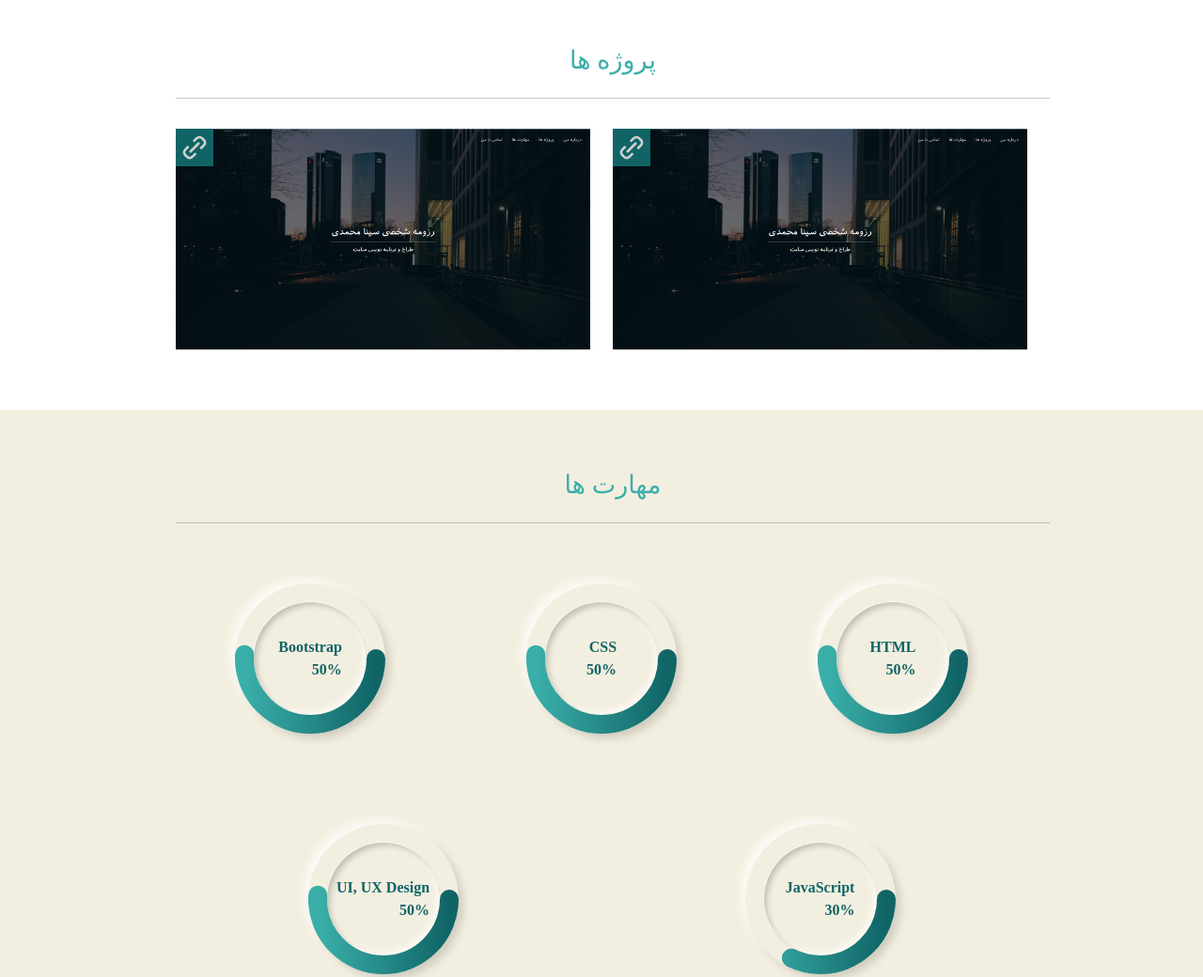
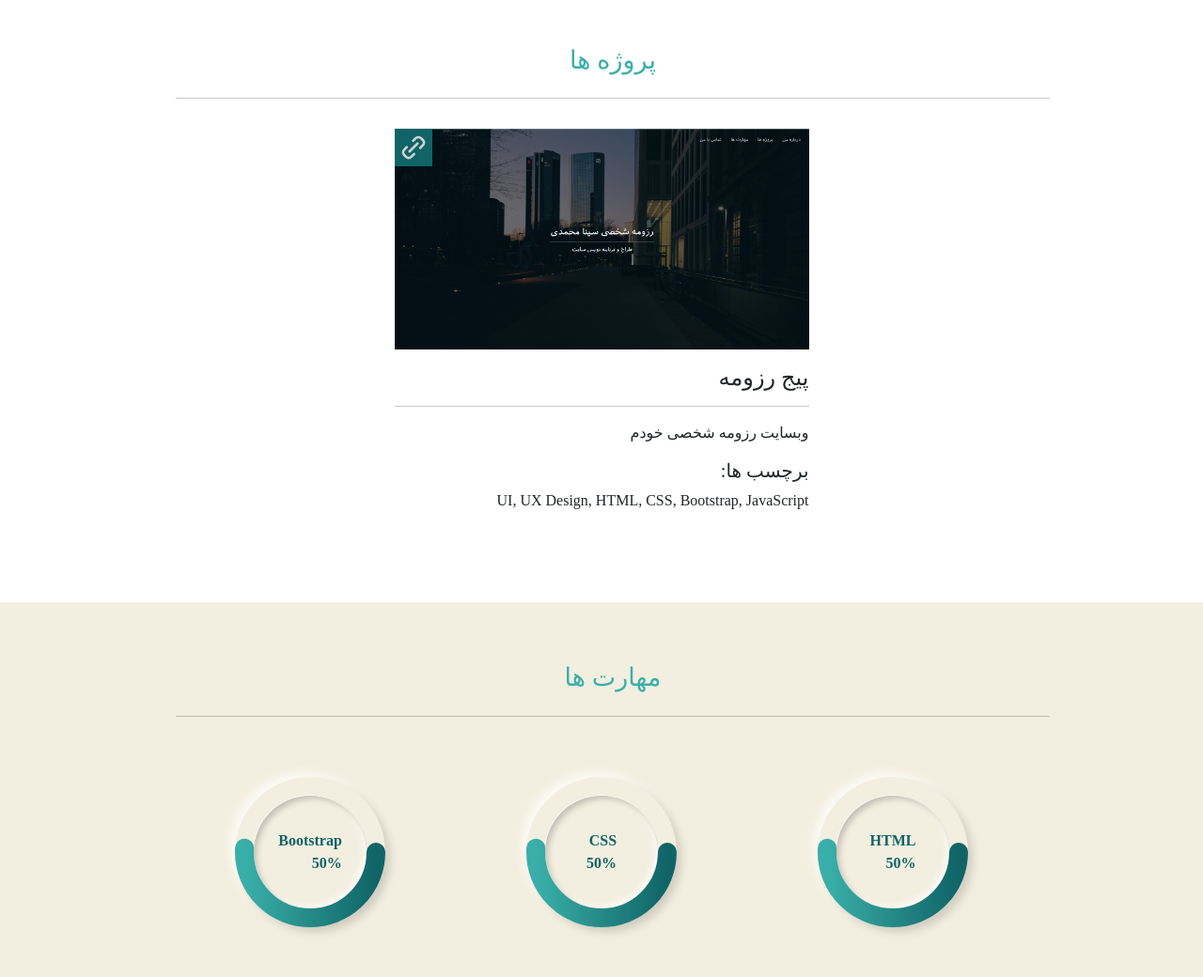
Before and after one commit to sinamohamadii/My-Resume, a plain HTML site: page index.html in a window 1280 px wide. Shown: the part 1320-2360 px from the top of the page at 94% size. Drawn offline with nearby package versions, Linux system fonts and the light colour scheme.

Commit message:
Update index.html

```diff
--- a/index.html
+++ b/index.html
@@ -108,15 +108,15 @@
     <div class="all-container container">
       <div class="row">
         <div class="project-container col-10 mx-auto my-3 col-md-6 col-lg-6">
-          <img src="img/Project.png" alt="photo of project" class="project-img img-fluid" onmouseover="boobies()">
-          <div class="link-icon-container">
-            <a href="#">
-              <img src="Icons/5402394_internet_link_hyperlink_url_web_icon.svg" alt="link-icon" class="link-icon p-1">
-            </a>
-          </div>
-        </div>
-        <div class="project-container col-10 mx-auto my-3 col-md-6 col-lg-6">
-          <img src="img/Project.png" alt="photo of project" class="project-img img-fluid" onmouseover="boobies()">
+          <img src="img/Project.png" alt="photo of project" class="project-img img-fluid" onmouseover="details()">
+          <div class="project-content py-3">
+            <h4 class="project-r-title">پیج رزومه</h4>
+            <hr class="project-r-line">
+            <p class="project-r-ex">وبسایت رزومه شخصی خودم</p>
+            <h5 class="project-r-tags">برچسب ها:</h5>
+            <p class="project-r-tag">UI, UX Design, HTML, CSS, Bootstrap, JavaScript
+            </p>
+           </div>
           <div class="link-icon-container">
             <a href="#">
               <img src="Icons/5402394_internet_link_hyperlink_url_web_icon.svg" alt="link-icon" class="link-icon p-1">
@@ -274,7 +274,7 @@
         <div class="col-10">
           <div class="c-email py-2">
             <i class="bi bi-envelope text-white"></i>
-            <p class="text-light d-inline">sina.m925@gmail.com</p>
+            <p class="text-light d-inline">sinamohamadi317@gmail.com</p>
           </div>
           <div class="c-phone py-2">
             <i class="bi bi-telephone-outbound text-white"></i>
```
